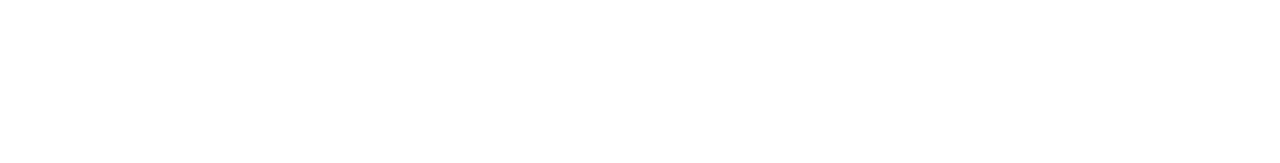
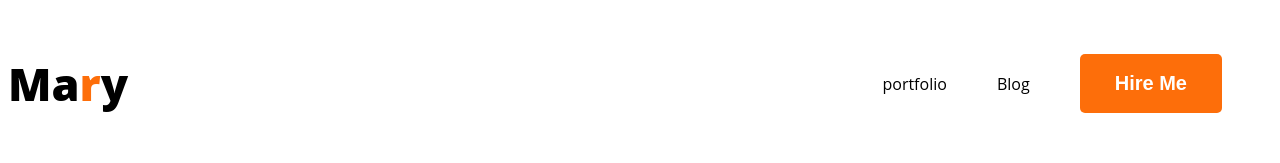
Before and after one commit to Habib1525/developer-portfolio, a plain HTML site: page index.html in a window 1280 px wide. Drawn offline with Linux system fonts and the light colour scheme.

Commit message:
navbar added

```diff
--- a/index.html
+++ b/index.html
@@ -4,9 +4,18 @@
   <meta charset="UTF-8">
   <meta name="viewport" content="width=device-width, initial-scale=1.0">
   <title>web developer portfolio</title>
+  <link rel="stylesheet" href="styles/portfolio.css">
 </head>
 <body>
   <header>
+    <nav>
+      <h3 class="nav-title">Ma<span class="text-primary">r</span>y</h3>
+      <ul>
+        <li><a href=""></a>portfolio</li>
+        <li><a href=""></a>Blog</li>
+        <li><button class="btn-primary">Hire Me</button></li>
+      </ul>
+    </nav>
 
   </header>
   <main>
--- /dev/null
+++ b/styles/portfolio.css
@@ -0,0 +1,41 @@
+/* nav related style*/
+.text-primary{
+  color: #FD6E0A;
+}
+.btn-primary{
+  border-radius: 5px;
+  background: #FD6E0A;
+  border: 0;
+  color: white;
+  font-size: 20px;
+  font-weight: 700;
+  padding: 18px 35px;
+
+}
+nav{
+  display: flex;
+  justify-content: space-between;
+  align-items: center;
+}
+body{
+   font-family: 'Lato';
+   font-family: 'Open sans',sans-serif;
+}
+.nav-title{
+  color: black;
+  font-size: 45px;
+  font-weight: 800;
+}
+nav>ul{
+  display: flex;
+  align-items: center;
+}
+nav li{
+  list-style: none;
+  margin-right: 50px;
+}
+nav a {
+  text-decoration: nane;
+  color: #474747;
+
+}
```
